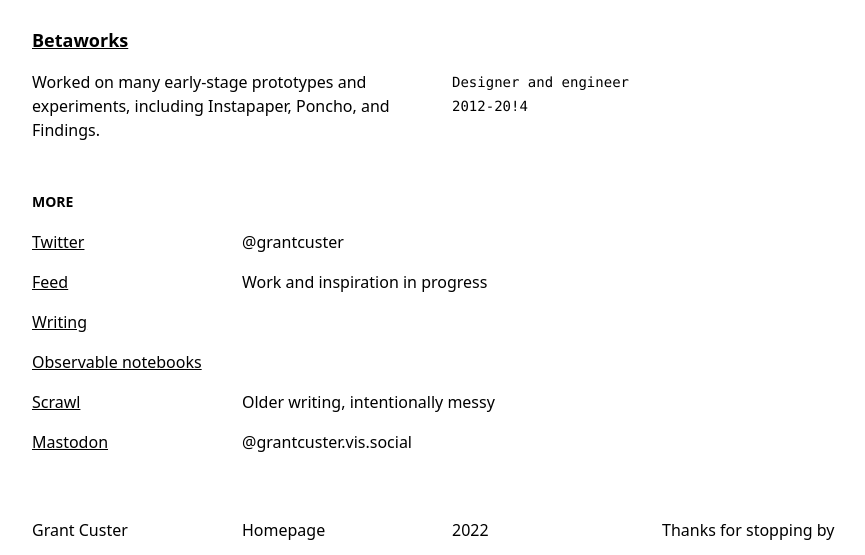
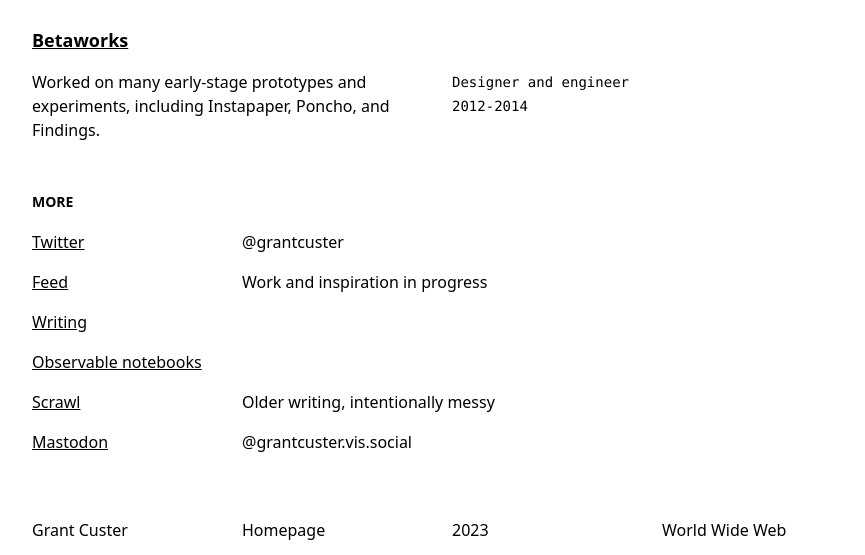
Before and after one commit to GrantCuster/homepage, a Next.js app: page / in a window 1280 px wide. Shown: the part 4148-4703 px from the top of the page, without its empty margins (204-1069 px from the left). Built offline with nearby package versions, Linux system fonts and the light colour scheme.

Commit message:
Update HomeContent.tsx

```diff
--- a/components/HomeContent.tsx
+++ b/components/HomeContent.tsx
@@ -268,7 +268,7 @@ function HomeContent() {
           <div className="relative block col-span-1">
             <Image
               className="absolute object-contain object-center w-full h-full"
-              src="/active-learner.png"
+                  src="/active-learner.png"
               width={256}
               height={256}
               alt=""
@@ -345,7 +345,7 @@ function HomeContent() {
           <div className="col-span-4 font-mono text-sm leading-6 md:col-span-2">
             Designer and engineer
             <br />
-            2012-20!4
+            2012-2014
           </div>
         </div>
 
@@ -403,8 +403,8 @@ function HomeContent() {
         <div className="grid w-full grid-cols-4 mt-12 gap-y-4 gap-x-8">
           <div className="col-span-2 md:col-span-1">Grant Custer</div>
           <div className="col-span-2 md:col-span-1">Homepage</div>
-          <div className="col-span-2 md:col-span-1">2022</div>
-          <div className="col-span-2 md:col-span-1">Thanks for stopping by</div>
+          <div className="col-span-2 md:col-span-1">2023</div>
+          <div className="col-span-2 md:col-span-1">World Wide Web</div>
         </div>
       </div>
     </div>
```
